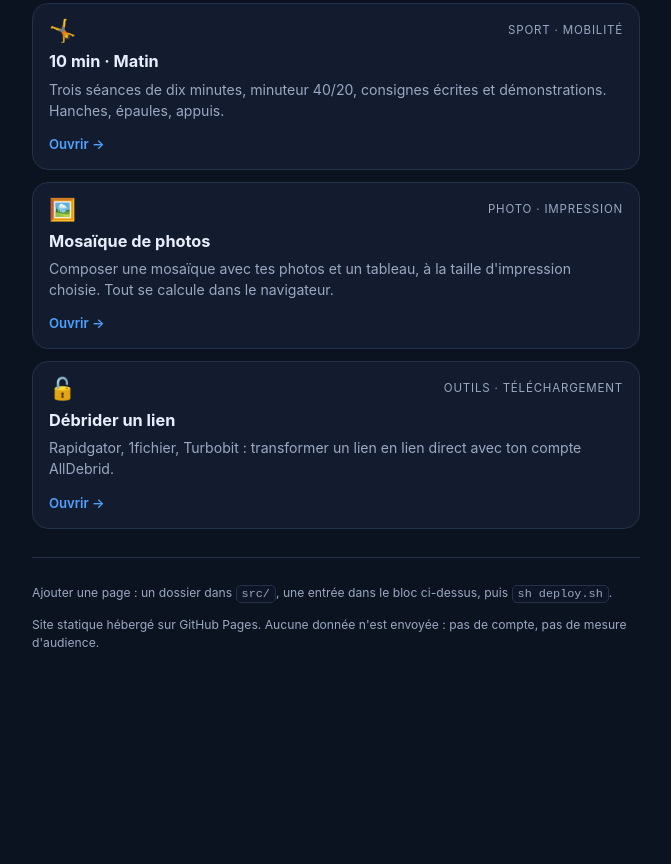
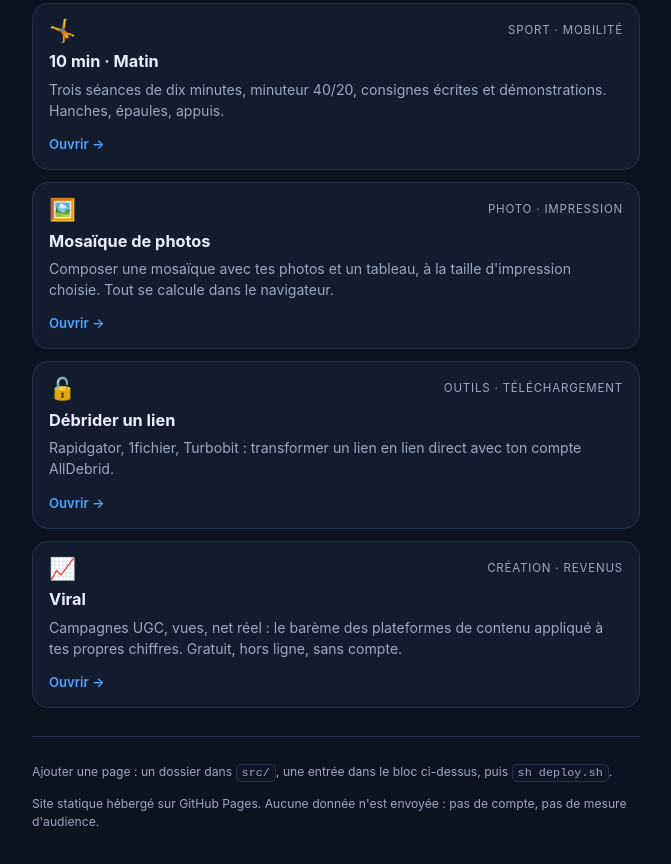
Before and after one commit to tetedail31/portail, a plain HTML site: page 404.html in a window 1280 px wide. Shown: the part 308-1172 px from the top of the page, without its empty margins (304-975 px from the left). Before the commit the page ends 1012 px from the top, so only its background shows below. Drawn offline with Linux system fonts and the light colour scheme.

Commit message:
ajoute Viral au portail

```diff
--- a/404.html
+++ b/404.html
@@ -69,6 +69,14 @@ footer code{background:#0d1526;border:1px solid var(--line);border-radius:5px;pa
     <span class="go">Ouvrir →</span>
   </a>
 
+
+  <a class="app" href="https://tetedail31.github.io/viral/?v=1">
+    <div class="top"><span class="ico">📈</span><span class="meta">Création · revenus</span></div>
+    <h2>Viral</h2>
+    <p>Campagnes UGC, vues, net réel : le barème des plateformes de contenu appliqué à tes propres chiffres. Gratuit, hors ligne, sans compte.</p>
+    <span class="go">Ouvrir →</span>
+  </a>
+
 </main>
 
 <footer>
```
Also changed, not shown: index.html (+8 -0 lines).
